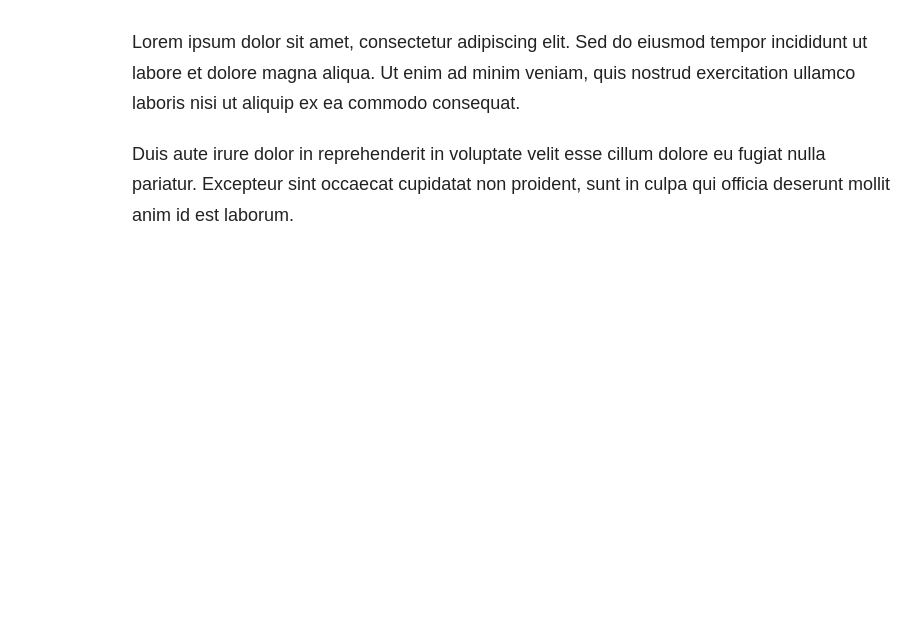
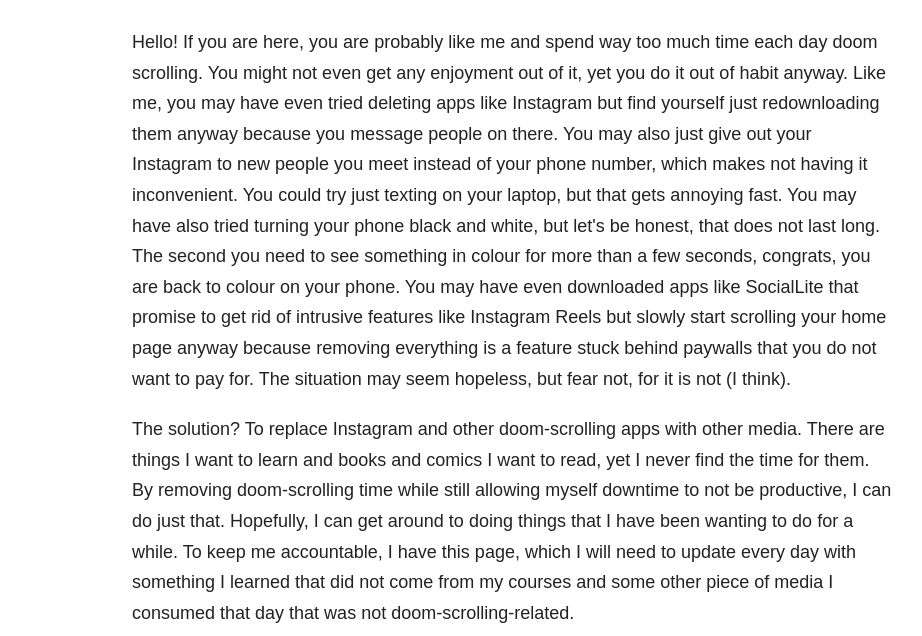
Before and after one commit to GianlucaEsposito2005/AntiDoomScrollingProject, a plain HTML site: page docs/index.html in a window 1280 px wide. Shown: the part 164-800 px from the top of the page, without its empty margins (128-1050 px from the left). Drawn offline with Linux system fonts and the light colour scheme.

Commit message:
Update index.html

```diff
--- a/docs/index.html
+++ b/docs/index.html
@@ -21,17 +21,42 @@
         <h1>Statement</h1>
 
         <p>
-            Lorem ipsum dolor sit amet, consectetur adipiscing elit.
-            Sed do eiusmod tempor incididunt ut labore et dolore magna aliqua.
-            Ut enim ad minim veniam, quis nostrud exercitation ullamco laboris
-            nisi ut aliquip ex ea commodo consequat.
+            Hello! If you are here, you are probably like me and spend way too
+            much time each day doom scrolling. You might not even get any enjoyment
+            out of it, yet you do it out of habit anyway. Like me, you may have even
+            tried deleting apps like Instagram but find yourself just redownloading
+            them anyway because you message people on there. You may also just
+            give out your Instagram to new people you meet instead of your phone
+            number, which makes not having it inconvenient. You could try just texting
+            on your laptop, but that gets annoying fast. You may have also tried
+            turning your phone black and white, but let's be honest, that does not last
+            long. The second you need to see something in colour for more than a few
+            seconds, congrats, you are back to colour on your phone. You may have even
+            downloaded apps like SocialLite that promise to get rid of intrusive features
+            like Instagram Reels but slowly start scrolling your home page anyway because
+            removing everything is a feature stuck behind paywalls that you do not want to pay for.
+            The situation may seem hopeless, but fear not, for it is not (I think).
+        <p>
+            The solution? To replace Instagram and other doom-scrolling apps with other media.
+            There are things I want to learn and books and comics I want to read, yet I never find the time
+            for them. By removing doom-scrolling time while still allowing myself downtime to not be
+            productive, I can do just that. Hopefully, I can get around to doing things that I have been
+            wanting to do for a while. To keep me accountable, I have this page, which I will need to
+            update every day with something I learned that did not come from my courses and some other
+            piece of media I consumed that day that was not doom-scrolling-related.
         </p>
 
+        <h2>Why Doom Scrolling is Bad</h2>
+
         <p>
-            Duis aute irure dolor in reprehenderit in voluptate velit esse
-            cillum dolore eu fugiat nulla pariatur. Excepteur sint occaecat
-            cupidatat non proident, sunt in culpa qui officia deserunt mollit
-            anim id est laborum.
+            Doom scrolling is not just a waste of time; it is also slowly rotting our brains away.
+            There is a reason it is called brain rot or slop. The content is low quality and
+            meant to keep you addicted. You are not critically thinking, learning, or even
+            engaging. Nevermind the ragebait, social media can make you mad or anxious for
+            longer periods than you need to be. That is not to say do not stay informed but
+            everything in moderation or else you will drive yourself crazy. Aditionally,
+            after spending alot of time with short form content it can feel hard to do
+            other more mundane tasks such as watching a movie, studying, working or reading.
         </p>
     </main>
 
```
